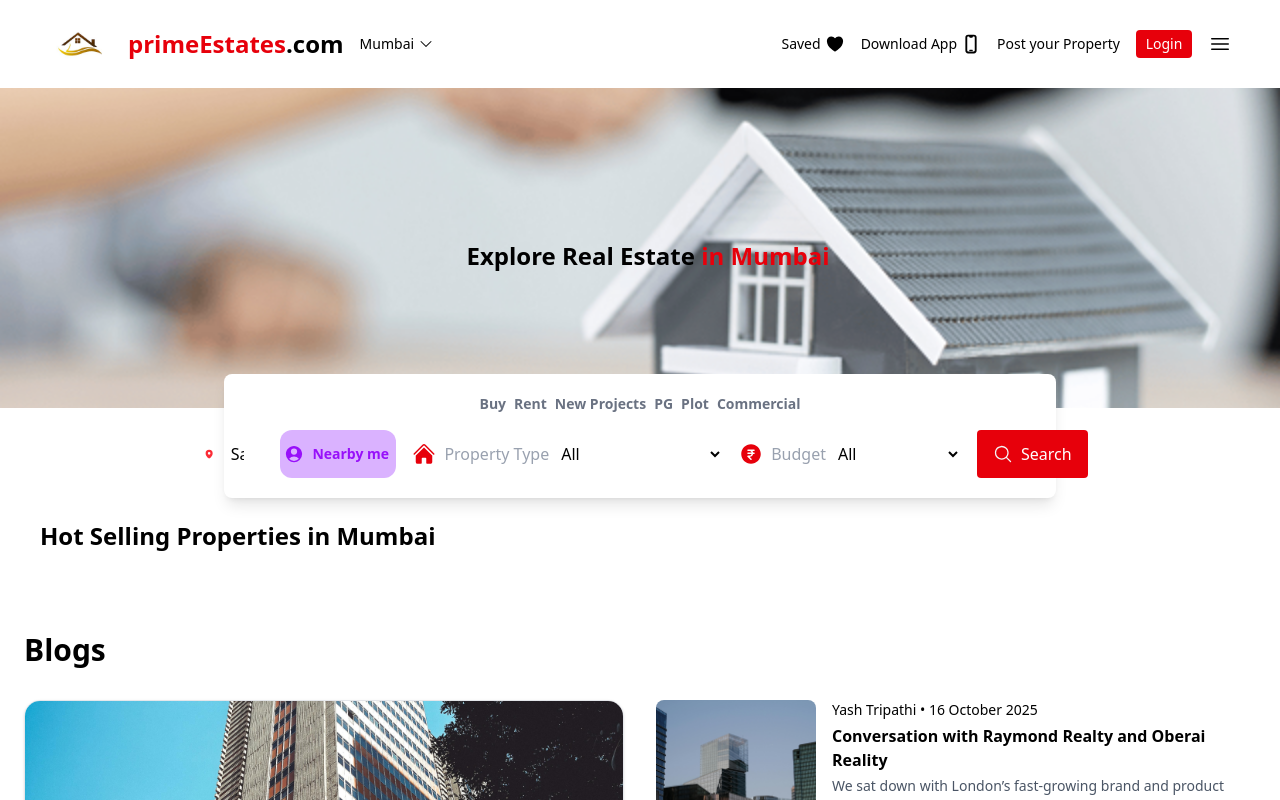
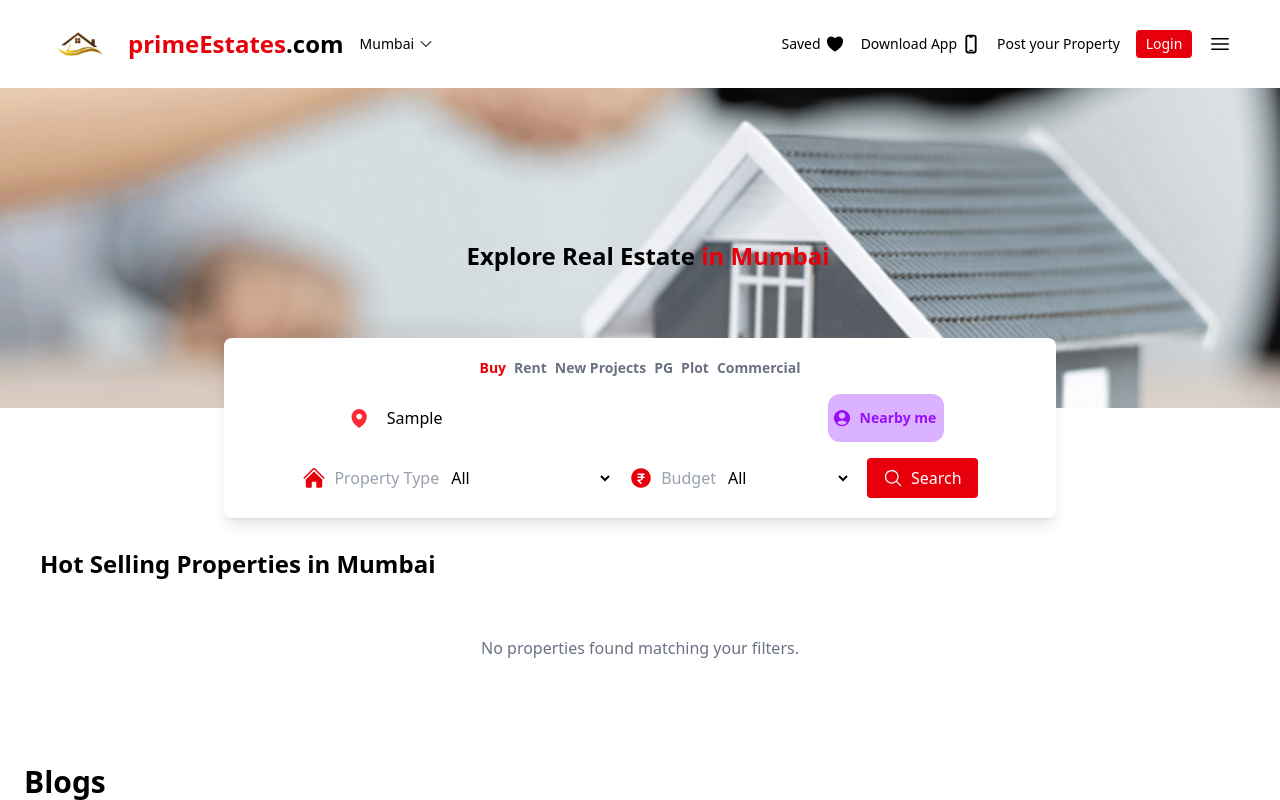
Before and after one commit to Lavanya-sh-1234/Prime-Estates, a Next.js app: page / in a window 1280 px wide. Both pictures are taken after typing "Sample" into the empty fields and a click on the button "Search". Shown: the top 800 px of the page. Built offline with nearby package versions, Linux system fonts and the light colour scheme.

Commit message:
final ui touchups

```diff
--- a/src/components/HeroSection.tsx/HeroSection.tsx
+++ b/src/components/HeroSection.tsx/HeroSection.tsx
@@ -44,18 +44,21 @@ export default function HeroSection({
           in Mumbai
         </span>
       </p>
-      <div className="absolute left-1/2 -translate-x-1/2 w-[90%] bottom-[-170px] sm:[bottom:-70px] md:[bottom:-90px] sm:w-[80%] md:w-[70%] lg:w-[65%] max-w-[1000px] bg-white shadow-lg p-5 rounded-lg">
+      <div className="absolute left-1/2 -translate-x-1/2 w-[90%] bottom-[-190px] sm:[bottom:-125px] md:[bottom:-110px] sm:w-[80%]  lg:w-[65%] max-w-[1000px] bg-white shadow-lg p-5 rounded-lg">
         <div className="flex flex-wrap gap-2 sm-gap-3 justify-center text-sm font-bold text-gray-500">
-          <span>Buy</span>
+          <span className="text-red-600">Buy</span>
           <span>Rent</span>
           <span>New Projects</span>
           <span>PG</span>
           <span>Plot</span>
           <span>Commercial</span>
         </div>
-        <div className="flex gap-2 sm:gap-4 mt-4 flex-col sm:flex-row flex-wrap lg:flex-nowrap justify-center">
+        <div className="flex gap-2 sm:gap-4 mt-4 flex-col sm:flex-row flex-wrap justify-center">
           <div className="flex gap-2 items-center px-3 py-1  w-full sm:w-[60%]">
-            <MapPinIcon className="h-6 w-6 text-red-500 " />
+            <MapPinIcon
+              suppressHydrationWarning
+              className="h-6 w-6 text-red-500 "
+            />
             <input
               type="text"
               placeholder="Search by BHK '2 bhk Mumbai'"
@@ -110,12 +113,14 @@ export default function HeroSection({
             </select>
           </div>
 
-          <div
-            className="flex gap-2 items-center bg-red-600 text-white px-4 py-2 rounded flex-shrink-0 cursor-pointer"
-            onClick={handleSearch}
-          >
-            <MagnifyingGlassIcon className="h-5 w-5 text-gray-100" />
-            <button>Search</button>
+          <div className="flex flex-col items-center">
+            <div
+              className="flex gap-2 items-center bg-red-600 text-white px-4 py-2 rounded cursor-pointer active:scale-95 transition-transform"
+              onClick={handleSearch}
+            >
+              <MagnifyingGlassIcon className="h-5 w-5 text-gray-100" />
+              <button>Search</button>
+            </div>
           </div>
         </div>
       </div>
--- a/src/components/PropertiesCard/PropertyCards.tsx
+++ b/src/components/PropertiesCard/PropertyCards.tsx
@@ -27,25 +27,22 @@ export default function PropertyCards({
 }: {
   propertyData: Property[];
   filters: Filters;
-}){
+}) {
   const [filteredData, setFilteredData] = useState<Property[]>(propertyData);
 
   useEffect(() => {
     let filtered = propertyData;
-
 
     if (filters.search.trim()) {
       const query = filters.search.toLowerCase();
       filtered = filtered.filter((p) => p.title.toLowerCase().includes(query));
     }
 
-
     if (filters.propertyType) {
       filtered = filtered.filter((p) =>
         p.status.toLowerCase().includes(filters.propertyType.toLowerCase())
       );
     }
-
 
     if (filters.budget) {
       const maxBudget = Number(filters.budget);
@@ -62,13 +59,18 @@ export default function PropertyCards({
   }, [filters, propertyData]);
 
   return (
-    <section className="w-full mt-28 px-4 sm:px-10 max-w-7xl mx-auto">
+    <section className="w-full mt-55 sm:mt-35 px-4 sm:px-10 max-w-7xl mx-auto">
       <h2 className="text-xl sm:text-2xl font-bold mb-4">
         Hot Selling Properties in Mumbai
       </h2>
 
-      <div className="flex overflow-x-auto gap-5 scrollbar-hide pb-4">
-        {filteredData.map((property) => (
+      <div className="flex overflow-x-auto gap-5 scrollbar-hide pb-4 justify-center">
+        {filteredData.length === 0 ? (
+          <p className="text-center text-gray-500 text-sm sm:text-base py-10 ">
+            No properties found matching your filters.
+          </p>
+        ) : (
+          filteredData.map((property) => (
             <div
               key={property.id}
               className="min-w-[250px] sm:min-w-[280px] md:min-w-[300px] bg-white rounded-lg shadow-md hover:shadow-lg transition-shadow duration-200 flex-shrink-0"
@@ -112,7 +114,8 @@ export default function PropertyCards({
                 </p>
               </div>
             </div>
-        ))}
+          ))
+        )}
       </div>
     </section>
   );
```
Lines whose indentation alone changed are shown as unchanged.
